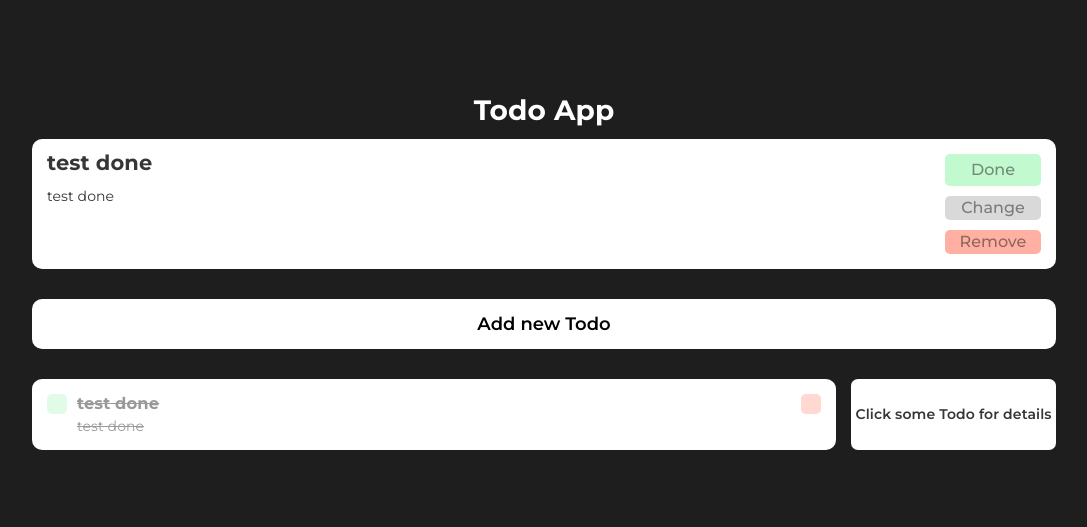
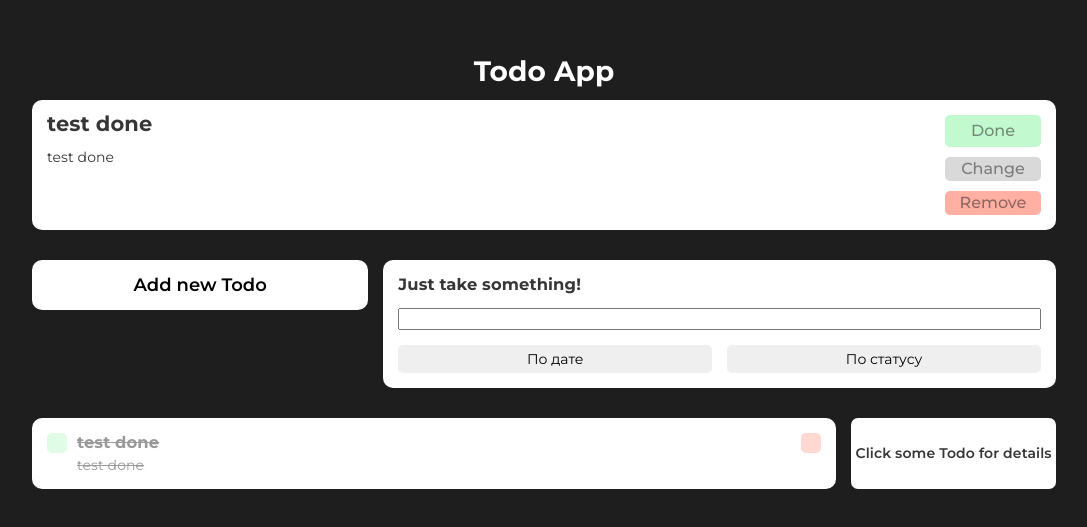
Before and after one commit to nickzh-17/1-todo-list, a React (Create React App) app in the folder todo-app/: page / in a window 1280 px wide. Shown: the part 125-652 px from the top of the page, without its empty margins (96-1183 px from the left). Built offline with nearby package versions, Linux system fonts and the light colour scheme.

Commit message:
feat: add draft for filters-panel

```diff
--- a/todo-app/src/components/Todo/Todo.tsx
+++ b/todo-app/src/components/Todo/Todo.tsx
@@ -2,9 +2,9 @@ import { FC } from 'react';
 import { ITodoItem } from 'types/types';
 import { TodoHeader } from './components/TodoHeader/TodoHeader';
 
-import { TodoAddSection } from './components/TodoAddSection/TodoAddSection';
 import { TodoContent } from './components/TodoContent/TodoContent';
 
+import { ToolsPanel } from './components/ToolsPanel/ToolsPanel';
 import './Todo.css';
 
 interface TodoParams {
@@ -15,7 +15,7 @@ export const Todo: FC<TodoParams> = ({ initialTodos = null }) => {
 	return (
 		<div className='todo'>
 			<TodoHeader />
-			<TodoAddSection />
+			<ToolsPanel />
 			<TodoContent />
 		</div>
 	);
--- a/todo-app/src/components/Todo/components/TodoAddSection/TodoAddForm/TodoAddForm.css
+++ b/todo-app/src/components/Todo/components/TodoAddSection/TodoAddForm/TodoAddForm.css
@@ -1,9 +1,11 @@
 .add-form {
 	display: flex;
 	justify-content: space-between;
+	gap: 15px;
 }
 .add-form__fields-section {
 	display: flex;
+	flex-direction: column;
 	gap: 15px;
 }
 
@@ -16,7 +18,5 @@
 }
 
 .add-form__button:hover {
-	border: none;
-	padding: 6px;
 	background: rgb(211, 211, 211, 0.5);
 }
--- /dev/null
+++ b/todo-app/src/components/Todo/components/TodoFilters/TodoFilter.css
@@ -0,0 +1,17 @@
+.todo-filter {
+	padding: 15px;
+	border-radius: 10px;
+	overflow: hidden;
+
+	background: white;
+
+	display: flex;
+	flex-direction: column;
+	gap: 15px;
+}
+
+.todo-filter__buttons {
+	display: grid;
+	grid-template-columns: 1fr 1fr;
+	gap: 15px;
+}
--- /dev/null
+++ b/todo-app/src/components/Todo/components/TodoFilters/TodoFilters.tsx
@@ -0,0 +1,15 @@
+import { FilterButton } from '../UI/FilterButton/FIlterButton';
+import './TodoFilter.css';
+
+export const TodoFilters = () => {
+	return (
+		<div className='todo-filter'>
+			<h3>Just take something!</h3>
+			<input />
+			<div className='todo-filter__buttons'>
+				<FilterButton filterText='По дате' callback={() => console.log()} />
+				<FilterButton filterText='По статусу' callback={() => console.log()} />
+			</div>
+		</div>
+	);
+};
--- /dev/null
+++ b/todo-app/src/components/Todo/components/ToolsPanel/ToolsPanel.css
@@ -0,0 +1,7 @@
+.tools-panel {
+	width: 100%;
+
+	display: grid;
+	grid-template-columns: 1fr 2fr;
+	gap: 15px;
+}
--- /dev/null
+++ b/todo-app/src/components/Todo/components/ToolsPanel/ToolsPanel.tsx
@@ -0,0 +1,12 @@
+import { TodoAddSection } from '../TodoAddSection/TodoAddSection';
+import { TodoFilters } from '../TodoFilters/TodoFilters';
+import './ToolsPanel.css';
+
+export const ToolsPanel = () => {
+	return (
+		<div className='tools-panel'>
+			<TodoAddSection />
+			<TodoFilters />
+		</div>
+	);
+};
--- /dev/null
+++ b/todo-app/src/components/Todo/components/UI/FilterButton/FIlterButton.tsx
@@ -0,0 +1,18 @@
+import { FC } from 'react';
+import './FilterButton.css';
+
+interface FilterButtonParams {
+	filterText: string;
+	callback: () => void;
+}
+
+export const FilterButton: FC<FilterButtonParams> = ({
+	filterText,
+	callback,
+}) => {
+	return (
+		<button className='filter-button' type='button' onClick={() => callback()}>
+			{filterText}
+		</button>
+	);
+};
--- /dev/null
+++ b/todo-app/src/components/Todo/components/UI/FilterButton/FilterButton.css
@@ -0,0 +1,8 @@
+.filter-button {
+	border: none;
+	cursor: pointer;
+
+	padding: 5px;
+	border-radius: 5px;
+	overflow: hidden;
+}
```
